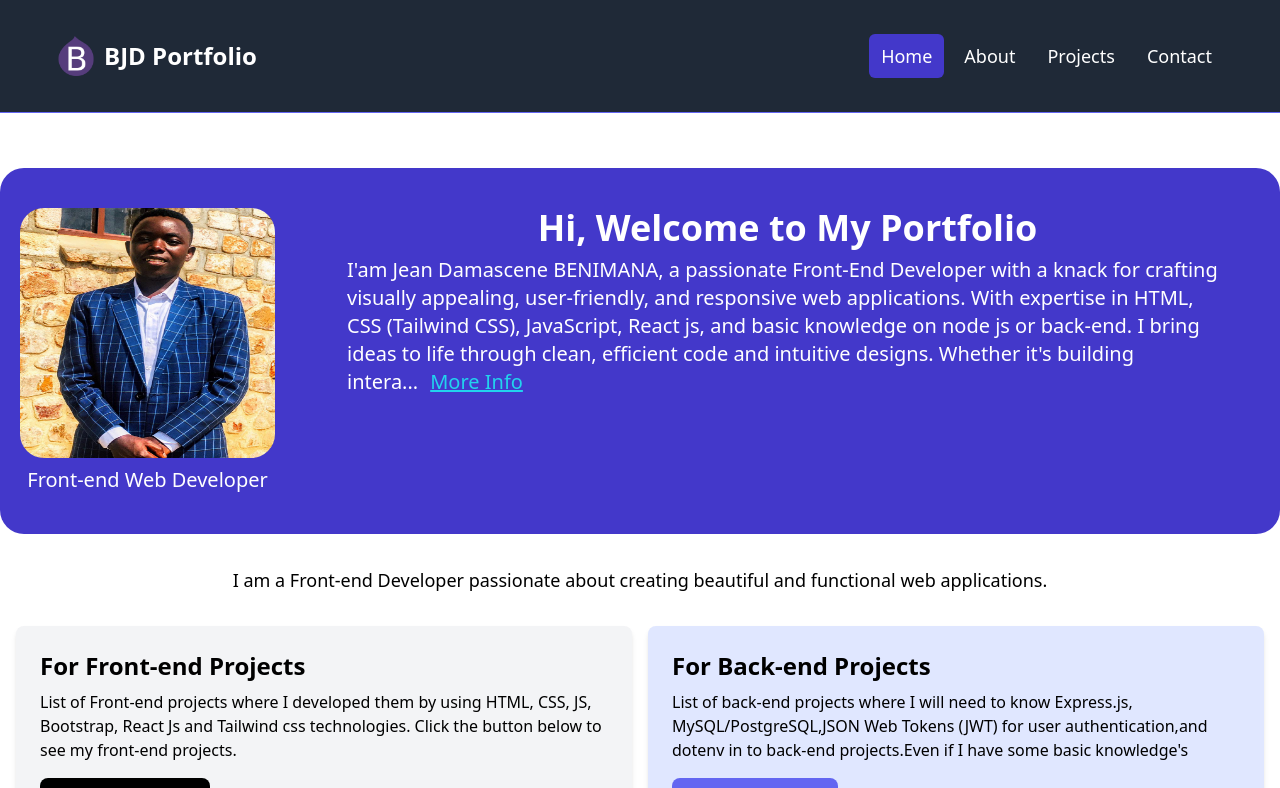
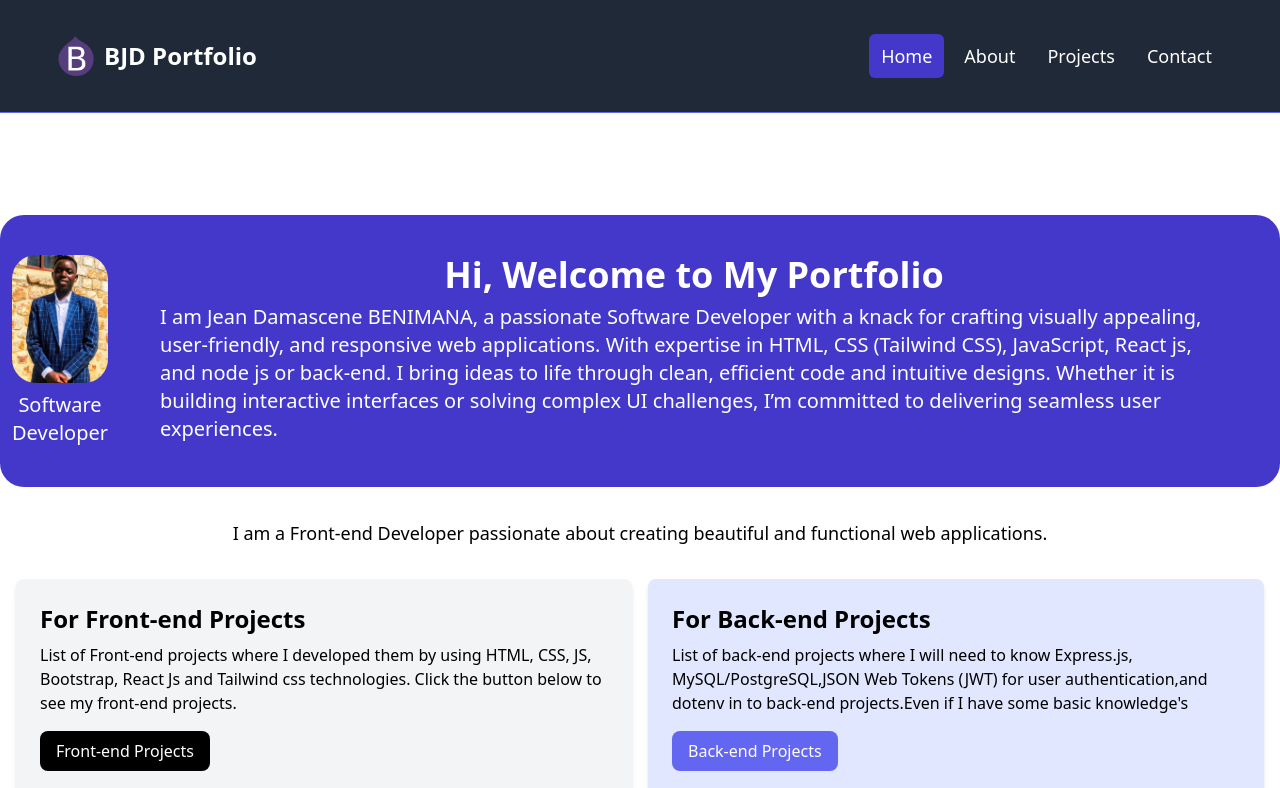
Before and after one commit to benidama/BJD-portfolio, a React (Vite) app: page / in a window 1280 px wide. Shown: the top 788 px of the page. Built offline with nearby package versions, Linux system fonts and the light colour scheme.

Commit message:
Add changes on Hero section

```diff
--- a/package.json
+++ b/package.json
@@ -10,6 +10,7 @@
     "preview": "vite preview"
   },
   "dependencies": {
+    "framer-motion": "^12.7.3",
     "react": "^18.3.1",
     "react-dom": "^18.3.1",
     "react-icons": "^5.4.0",
@@ -28,6 +29,6 @@
     "globals": "^15.14.0",
     "postcss": "^8.5.1",
     "tailwindcss": "^3.4.17",
-    "vite": "^6.0.5"
+    "vite": "^6.2.6"
   }
 }
--- a/src/components/Hero.jsx
+++ b/src/components/Hero.jsx
@@ -1,41 +1,50 @@
 import profile from "../images/me.jpg";
 import { useState } from "react";
 
-const Hero = ({ title = "Hi, Welcome to My Portfolio" }) => {
-  let paragraph =
-    "I'am Jean Damascene BENIMANA, a passionate Front-End Developer with a knack for crafting visually appealing, user-friendly, and responsive web applications. With expertise in HTML, CSS (Tailwind CSS), JavaScript, React js, and basic knowledge on node js or back-end. I bring ideas to life through clean, efficient code and intuitive designs. Whether it's building interactive interfaces or solving complex UI challenges, I’m committed to delivering seamless user experiences.";
-
+const Hero = () => {
   const [showMore, setShowMore] = useState(false);
-  if (!showMore) {
-    paragraph = paragraph.substring(0, 370) + "...";
-  }
 
   return (
-    <section className="bg-indigo-700 py-10 mb-4 mt-4 flex flex-row md:rounded-3xl">
-      <div className="mx-5 w-[340px] hidden md:block">
+    <section className="bg-indigo-700 py-10 mb-4 mt-4 flex flex-col md:flex-row md:rounded-3xl items-center md:items-start">
+      <div className="text-center max-w-3xl md:pl-3">
         <img
-          className="min-w-[255px] h-[250px] rounded-3xl hidden md:block"
+          className="w-full max-w-[250px] h-auto rounded-3xl"
           src={profile}
           alt="My profile"
         />
-        <p className="text-center text-xl text-white mt-2 hidden md:block w-[200x]">
-          Front-end Web Developer
+        <p className="text-center text-xl text-white mt-2 w-full">
+          Software Developer
         </p>
       </div>
       <div className="max-w-7xl mx-5 px-4 sm:px-6 lg:px-8 flex flex-col items-center">
         <div className="text-center">
-          <h1 className="text-4xl font-extrabold text-white pb-2 sm:text-xl md:text-4xl">
-            {title}
+          <h1 className="text-2xl sm:text-3xl md:text-4xl font-extrabold text-white pb-2">
+            Hi, Welcome to My Portfolio
           </h1>
-
           <div>
             <p className="md:text-xl text-white text-left sm:text-sm">
-              {paragraph}
-              <span
-                onClick={() => setShowMore((prevState) => !prevState)}
-                className="text-cyan-400 mb-5 hover:text-pink-600 text-xl pl-3 underline"
-              >
-                {showMore ? "Less Info" : "More Info"}
+              {/* Small screens: show truncated text + toggle */}
+              <span className="block sm:hidden">
+                {showMore
+                  ? "I'am Jean Damascene BENIMANA, a passionate Software Developer with a knack for crafting visually appealing, user-friendly, and responsive web applications. With expertise in HTML, CSS (Tailwind CSS), JavaScript, React js, and node js or back-end. I bring ideas to life through clean, efficient code and intuitive designs. Whether it's building interactive interfaces or solving complex UI challenges, I’m committed to delivering seamless user experiences."
+                  : "I'am Jean Damascene BENIMANA, a passionate Software Developer with a knack for crafting visually appealing, user-friendly, and responsive web applications. With expertise in HTML, CSS (Tailwind CSS), JavaScript, React js, and node js or..."}
+                <span
+                  onClick={() => setShowMore((prev) => !prev)}
+                  className="text-cyan-400 hover:text-teal-600 text-xl pl-2 underline cursor-pointer"
+                >
+                  {showMore ? "Less Info" : "More Info"}
+                </span>
+              </span>
+              {/* Large screens: show full paragraph always */}
+              <span className="hidden sm:block">
+                I am Jean Damascene BENIMANA, a passionate Software Developer
+                with a knack for crafting visually appealing, user-friendly, and
+                responsive web applications. With expertise in HTML, CSS
+                (Tailwind CSS), JavaScript, React js, and node js or back-end. I
+                bring ideas to life through clean, efficient code and intuitive
+                designs. Whether it is building interactive interfaces or
+                solving complex UI challenges, I’m committed to delivering
+                seamless user experiences.
               </span>
             </p>
           </div>
```
Also changed, not shown: 1 other file (tests, documents, lock files or other folders).
